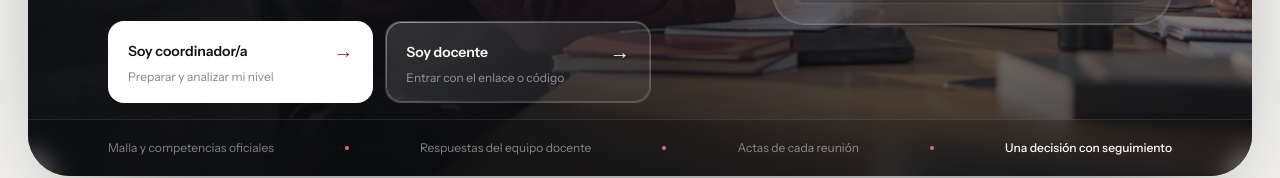
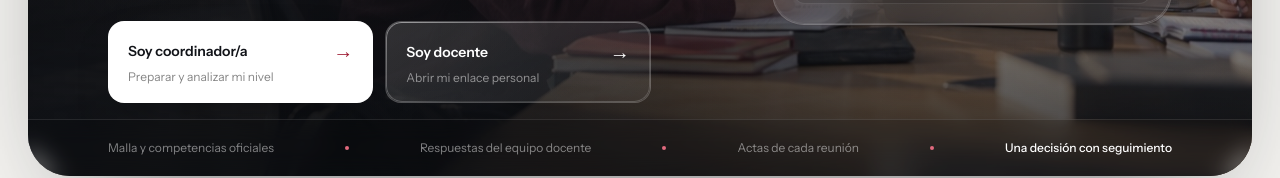
Before and after one commit to sebstduran/Estudio-ER1-Psicologia-Social-, a Next.js app: page / in a window 1280 px wide. Shown: the part 608-786 px from the top of the page. Built offline with nearby package versions, Linux system fonts and the light colour scheme; no server answers.

Commit message:
Align teacher access copy

```diff
--- a/src/app/page.tsx
+++ b/src/app/page.tsx
@@ -80,7 +80,7 @@ export default async function PortadaPage() {
                     <span className="flex items-center justify-between gap-4 text-sm font-semibold text-white">
                       Soy docente <span className="text-xl transition-transform group-hover:translate-x-1" aria-hidden="true">→</span>
                     </span>
-                    <span className="mt-1 block text-xs text-white/50">Entrar con el enlace o código</span>
+                    <span className="mt-1 block text-xs text-white/50">Abrir mi enlace personal</span>
                   </Link>
                 </div>
               </div>
```
